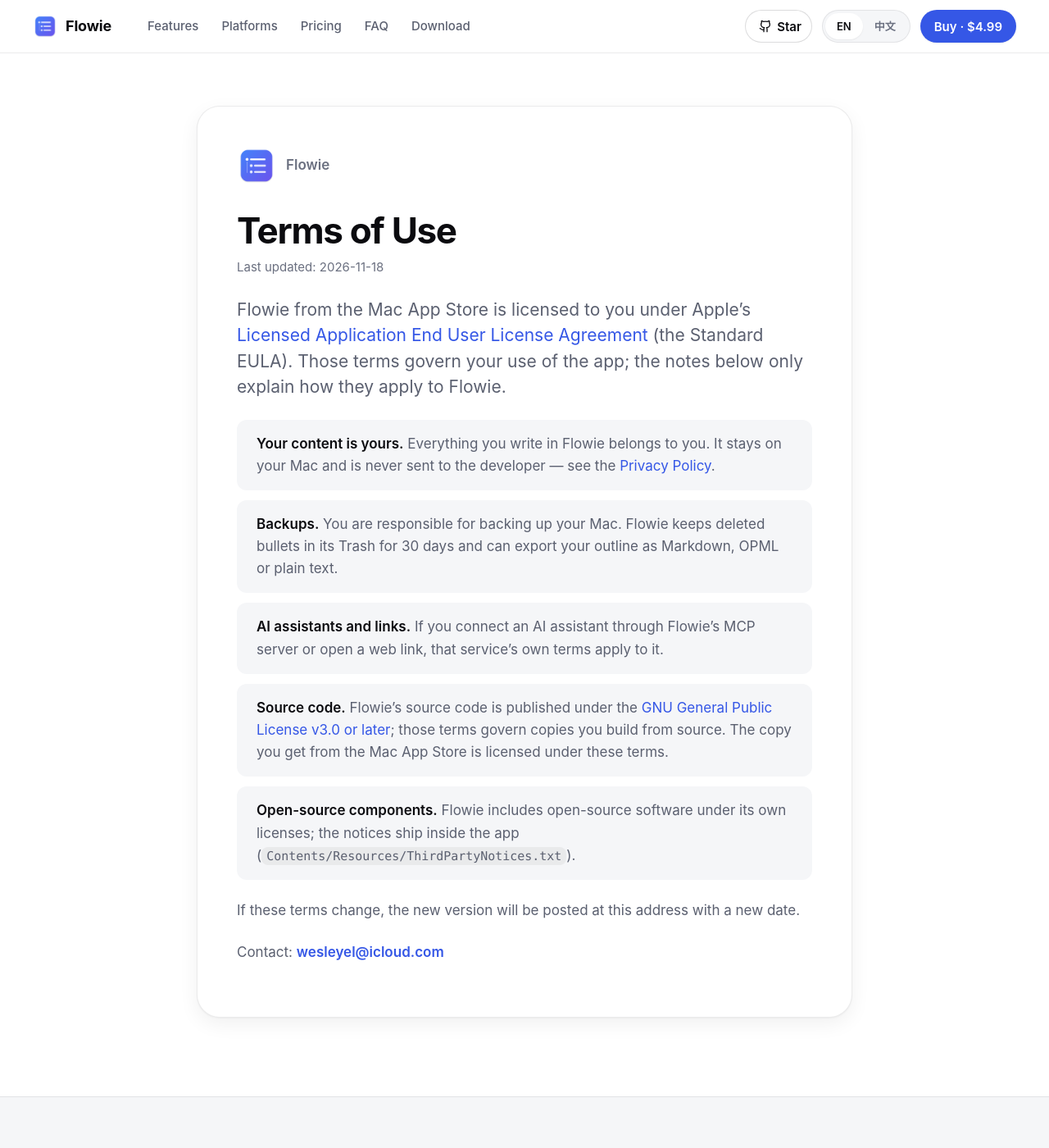
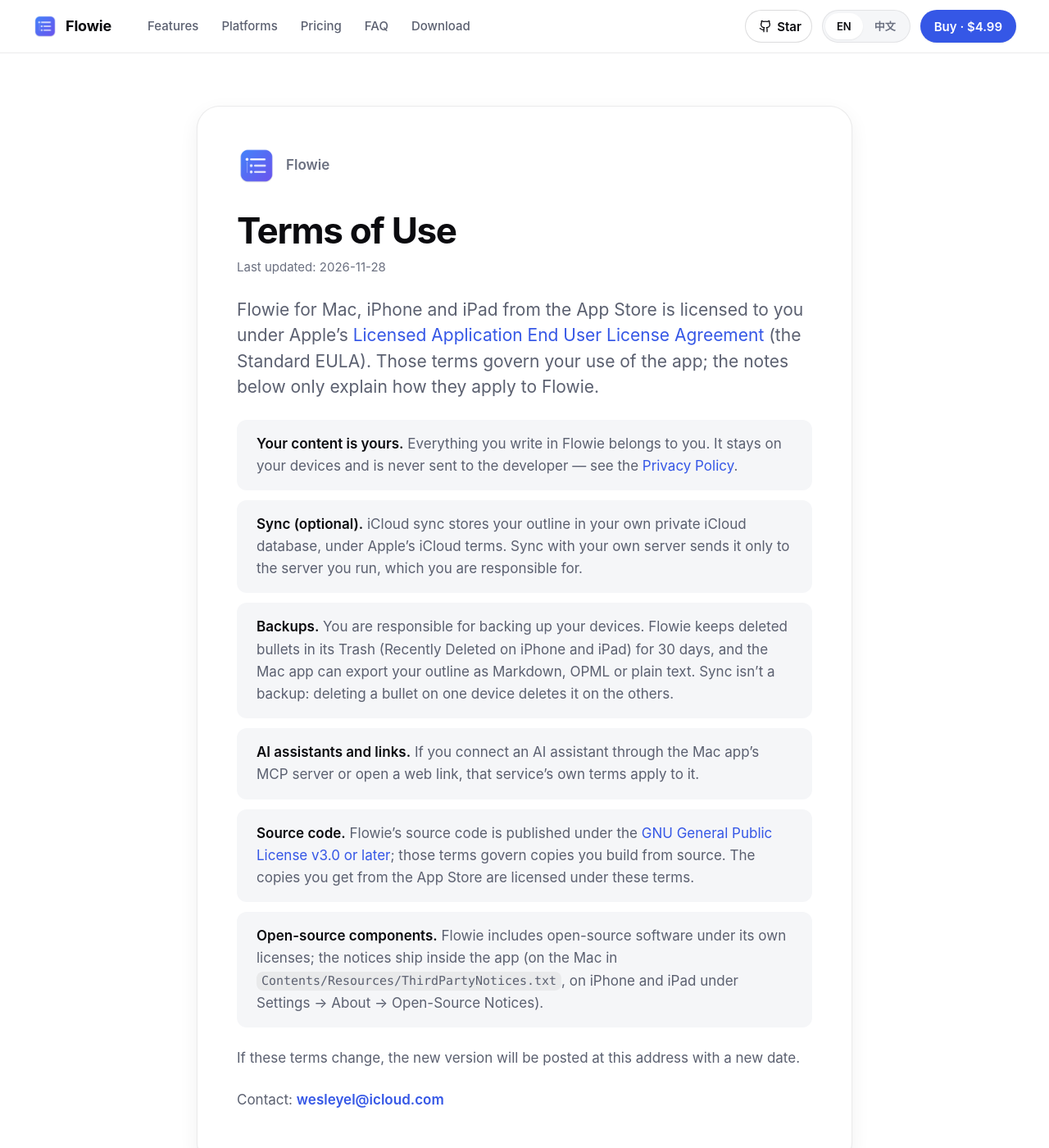
Before and after one commit to wesleyel/flowie, a Jekyll site: the page built from website/terms.md, in a window 1280 px wide and 1400 px high. Shown: the whole window at 82% size. Built offline with Jekyll 4.4.1, drawn with Linux system fonts in a browser that asks for light colours; comment, search, counter and statistics services are not loaded; some of the changed text lies outside the part shown.

Commit message:
Cover iPhone, iPad and sync in the terms of use, and explain deleting iOS and iCloud data in the privacy policy

```diff
--- a/website/_data/i18n.yml
+++ b/website/_data/i18n.yml
@@ -78,7 +78,7 @@ en:
   footer_get: Download
   footer_resources: Resources
   footer_legal: Legal
-  mac_app_store: Mac App Store
+  app_store: App Store
   app_store: App Store
   github_releases: GitHub Releases
   user_guide: User guide
@@ -155,7 +155,7 @@ zh:
   footer_get: 下载
   footer_resources: 资源
   footer_legal: 法律
-  mac_app_store: Mac App Store
+  app_store: App Store
   app_store: App Store
   github_releases: GitHub Releases
   user_guide: 使用指南
--- a/website/_includes/footer.html
+++ b/website/_includes/footer.html
@@ -19,7 +19,7 @@
       <div>
         <h4><span lang="en">{{ en.footer_get }}</span><span lang="zh-CN">{{ zh.footer_get }}</span></h4>
         <ul>
-          <li><a href="{{ site.app_store_url }}">{{ en.mac_app_store }}</a></li>
+          <li><a href="{{ site.app_store_url }}">{{ en.app_store }}</a></li>
           <li><a href="{{ site.github_url }}/releases">{{ en.github_releases }}</a></li>
           <li><a href="{{ '/download.html' | relative_url }}"><span lang="en">{{ en.download }}</span><span lang="zh-CN">{{ zh.download }}</span></a></li>
         </ul>
--- a/website/terms.md
+++ b/website/terms.md
@@ -1,12 +1,12 @@
 ---
 layout: page
 title: Terms of Use
-description: Terms of use for Flowie, the keyboard-first outliner for Mac.
+description: Terms of use for Flowie, the keyboard-first outliner for Mac, iPhone and iPad.
 permalink: /terms.html
 ---
 {%- comment -%}
 Bilingual: one <section> per language, written in Markdown (markdown="1").
-The App Store listing and the app's Help menu link here.
+The App Store listing, the Mac app's Help menu and Settings → About on iPhone and iPad link here.
 {%- endcomment -%}
 
 <section lang="en" markdown="1">
@@ -14,17 +14,18 @@ The App Store listing and the app's Help menu link here.
 # Terms of Use
 {: #terms-en}
 
-Last updated: 2026-11-18
+Last updated: 2026-11-28
 {: .updated}
 
-Flowie from the Mac App Store is licensed to you under Apple's [Licensed Application End User License Agreement](https://www.apple.com/legal/internet-services/itunes/dev/stdeula/) (the Standard EULA). Those terms govern your use of the app; the notes below only explain how they apply to Flowie.
+Flowie for Mac, iPhone and iPad from the App Store is licensed to you under Apple's [Licensed Application End User License Agreement](https://www.apple.com/legal/internet-services/itunes/dev/stdeula/) (the Standard EULA). Those terms govern your use of the app; the notes below only explain how they apply to Flowie.
 {: .lead}
 
-- **Your content is yours.** Everything you write in Flowie belongs to you. It stays on your Mac and is never sent to the developer — see the [Privacy Policy]({{ '/privacy.html' | relative_url }}).
-- **Backups.** You are responsible for backing up your Mac. Flowie keeps deleted bullets in its Trash for 30 days and can export your outline as Markdown, OPML or plain text.
-- **AI assistants and links.** If you connect an AI assistant through Flowie's MCP server or open a web link, that service's own terms apply to it.
-- **Source code.** Flowie's source code is published under the [GNU General Public License v3.0 or later]({{ site.github_url }}/blob/main/LICENSE); those terms govern copies you build from source. The copy you get from the Mac App Store is licensed under these terms.
-- **Open-source components.** Flowie includes open-source software under its own licenses; the notices ship inside the app (`Contents/Resources/ThirdPartyNotices.txt`).
+- **Your content is yours.** Everything you write in Flowie belongs to you. It stays on your devices and is never sent to the developer — see the [Privacy Policy]({{ '/privacy.html' | relative_url }}).
+- **Sync (optional).** iCloud sync stores your outline in your own private iCloud database, under Apple's iCloud terms. Sync with your own server sends it only to the server you run, which you are responsible for.
+- **Backups.** You are responsible for backing up your devices. Flowie keeps deleted bullets in its Trash (Recently Deleted on iPhone and iPad) for 30 days, and the Mac app can export your outline as Markdown, OPML or plain text. Sync isn't a backup: deleting a bullet on one device deletes it on the others.
+- **AI assistants and links.** If you connect an AI assistant through the Mac app's MCP server or open a web link, that service's own terms apply to it.
+- **Source code.** Flowie's source code is published under the [GNU General Public License v3.0 or later]({{ site.github_url }}/blob/main/LICENSE); those terms govern copies you build from source. The copies you get from the App Store are licensed under these terms.
+- **Open-source components.** Flowie includes open-source software under its own licenses; the notices ship inside the app (on the Mac in `Contents/Resources/ThirdPartyNotices.txt`, on iPhone and iPad under Settings → About → Open-Source Notices).
 {: .terms}
 
 If these terms change, the new version will be posted at this address with a new date.
@@ -39,17 +40,18 @@ Contact: **[{{ site.email }}](mailto:{{ site.email }})**
 # 使用条款
 {: #terms-zh}
 
-更新日期：2026-11-18
+更新日期：2026-11-28
 {: .updated}
 
-通过 Mac App Store 获得的 Flowie 依据 Apple 的[《许可应用程序最终用户许可协议》](https://www.apple.com/legal/internet-services/itunes/dev/stdeula/)（标准 EULA）授权给你使用。该协议约束你对本应用的使用；以下内容只说明这些条款如何适用于 Flowie。
+通过 App Store 获得的 Flowie（Mac、iPhone 和 iPad 版）依据 Apple 的[《许可应用程序最终用户许可协议》](https://www.apple.com/legal/internet-services/itunes/dev/stdeula/)（标准 EULA）授权给你使用。该协议约束你对本应用的使用；以下内容只说明这些条款如何适用于 Flowie。
 {: .lead}
 
-- **内容归你所有。** 你在 Flowie 中写下的一切都属于你，只保存在你的 Mac 上，从不发送给开发者——详见[隐私政策]({{ '/privacy.html' | relative_url }})。
-- **备份。** 请自行备份你的 Mac。Flowie 会在废纸篓中保留删除的条目 30 天，并可将大纲导出为 Markdown、OPML 或纯文本。
-- **AI 助手与链接。** 通过 Flowie 的 MCP 服务器连接 AI 助手或打开网页链接时，适用该服务自己的条款。
-- **源代码。** Flowie 的源代码以 [GNU 通用公共许可证 v3.0 或更高版本]({{ site.github_url }}/blob/main/LICENSE) 发布，你从源代码自行编译的副本适用该许可证；从 Mac App Store 获得的副本适用本条款。
-- **开源组件。** Flowie 包含按各自许可证授权的开源软件，许可声明随应用提供（`Contents/Resources/ThirdPartyNotices.txt`）。
+- **内容归你所有。** 你在 Flowie 中写下的一切都属于你，保存在你自己的设备上，从不发送给开发者——详见[隐私政策]({{ '/privacy.html' | relative_url }})。
+- **同步（可选）。** iCloud 同步把大纲保存在你自己的 iCloud 私有数据库中，适用 Apple 的 iCloud 条款。通过自己的服务器同步时，大纲只发送到你运行的服务器，该服务器由你自行负责。
+- **备份。** 请自行备份你的设备。Flowie 会在废纸篓（iPhone 和 iPad 上为「最近删除」）中保留删除的条目 30 天，Mac 版还可将大纲导出为 Markdown、OPML 或纯文本。同步不等于备份：在一台设备上删除的条目，其他设备上也会删除。
+- **AI 助手与链接。** 通过 Mac 版的 MCP 服务器连接 AI 助手或打开网页链接时，适用该服务自己的条款。
+- **源代码。** Flowie 的源代码以 [GNU 通用公共许可证 v3.0 或更高版本]({{ site.github_url }}/blob/main/LICENSE) 发布，你从源代码自行编译的副本适用该许可证；从 App Store 获得的副本适用本条款。
+- **开源组件。** Flowie 包含按各自许可证授权的开源软件，许可声明随应用提供（Mac 版在 `Contents/Resources/ThirdPartyNotices.txt`，iPhone 和 iPad 版在「设置 → 关于 → 开源组件声明」）。
 {: .terms}
 
 本条款如有变更，新版本会发布在本页面并更新日期。
```
Also changed, not shown: website/privacy.md (+4 -3 lines).
